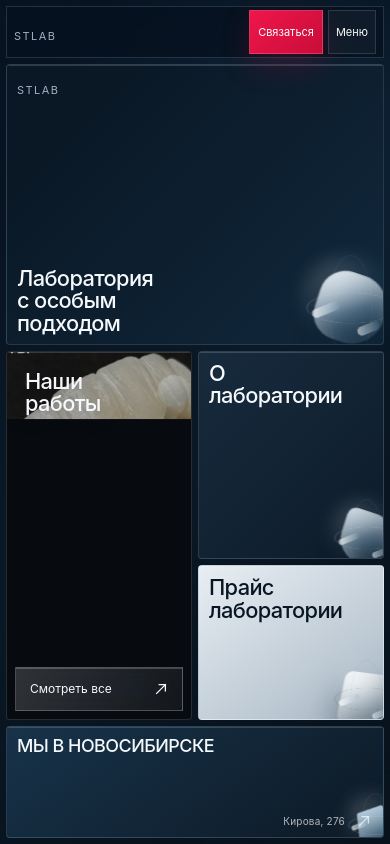
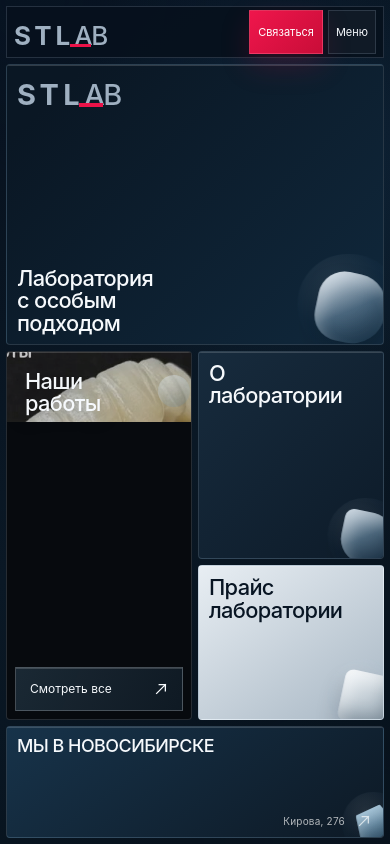
Before and after one commit to MishkaStrategy/Stlab, a React (Vite) app: page / in a window 390 px wide. Built offline with nearby package versions, Linux system fonts and the light colour scheme.

Commit message:
Load mobile Safari artifact fixes

```diff
--- a/src/styles.css
+++ b/src/styles.css
@@ -1,6 +1,7 @@
 @import './styles/base.css';
 @import './styles/panels.css';
 @import './styles/responsive.css';
+@import './styles/safari-fixes.css';
 
 .bento-placeholder {
   opacity: 0;
```
